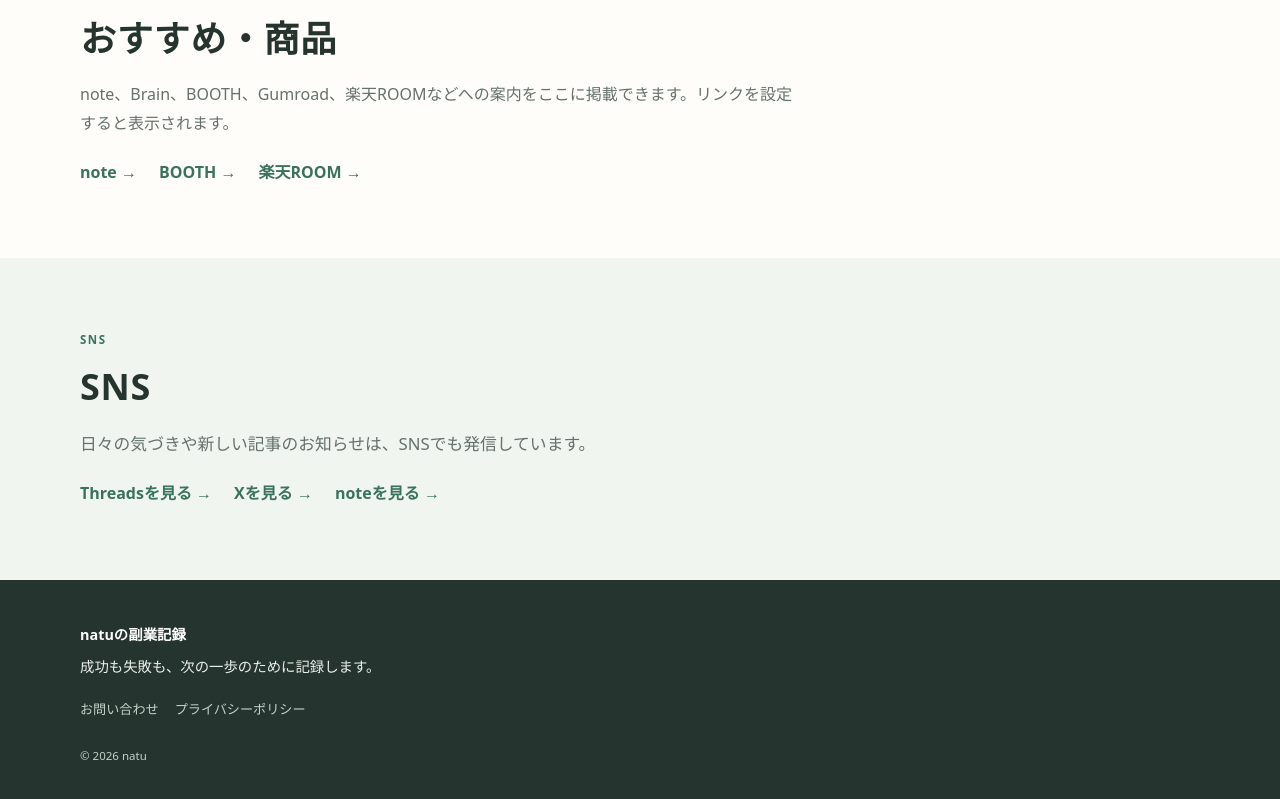
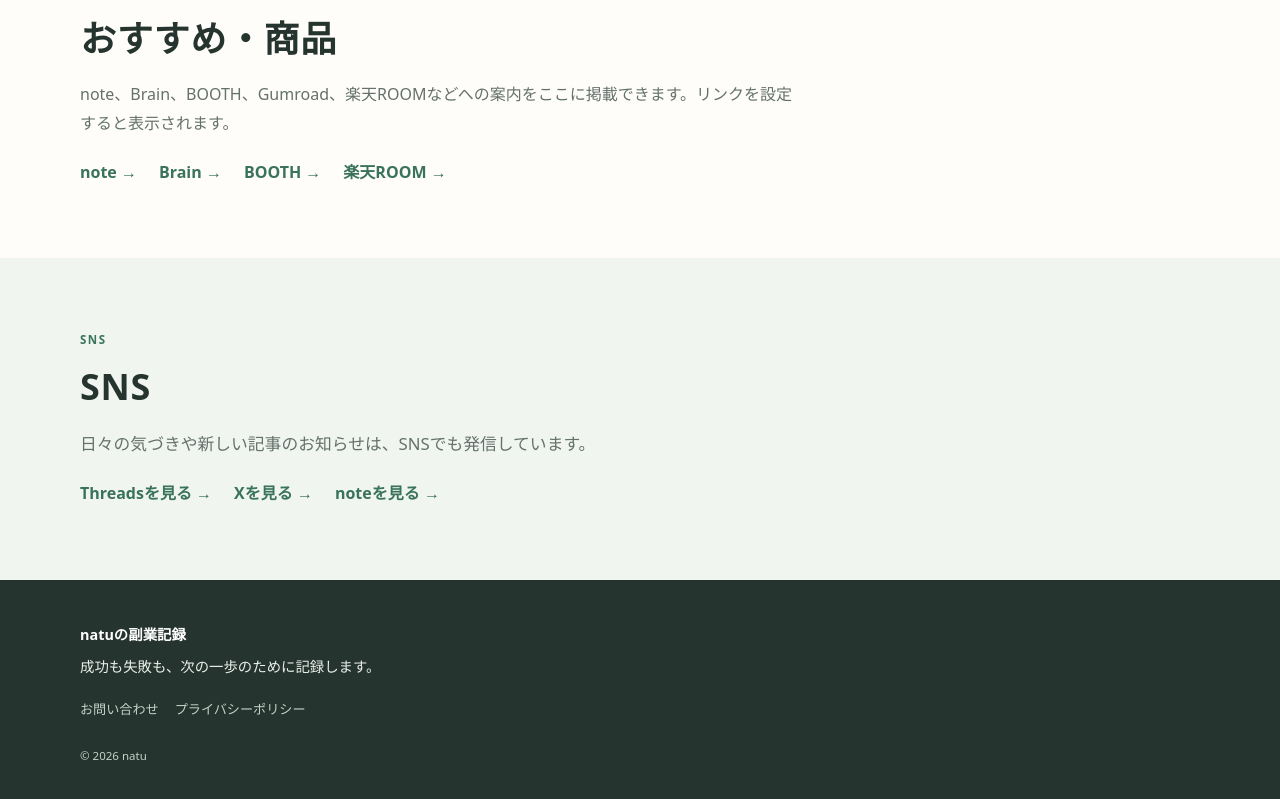
Before and after one commit to fukugyoai43-blip/natu-sidehustle-blog, a Next.js app: page / in a window 1280 px wide. Shown: the part 3334-4133 px from the top of the page. Built offline with nearby package versions, Linux system fonts and the light colour scheme; no server answers.

Commit message:
Add Brain article link

```diff
--- a/site.config.ts
+++ b/site.config.ts
@@ -8,7 +8,7 @@ export const siteConfig = {
     threads: "https://www.threads.com/@fukugyo.ai.43",
     x: "https://x.com/fukugyo_ai_43",
     note: "https://note.com/fukugyo_ai_43",
-    brain: "",
+    brain: "https://brain-market.com/u/fukugyoai43/a/byUjNxYjMgoTZsNWa0JXY",
     booth: "https://fukugyoai43.booth.pm/",
     gumroad: "",
     rakutenRoom: "https://room.rakuten.co.jp/fukugyo.ai.43/items",
```
